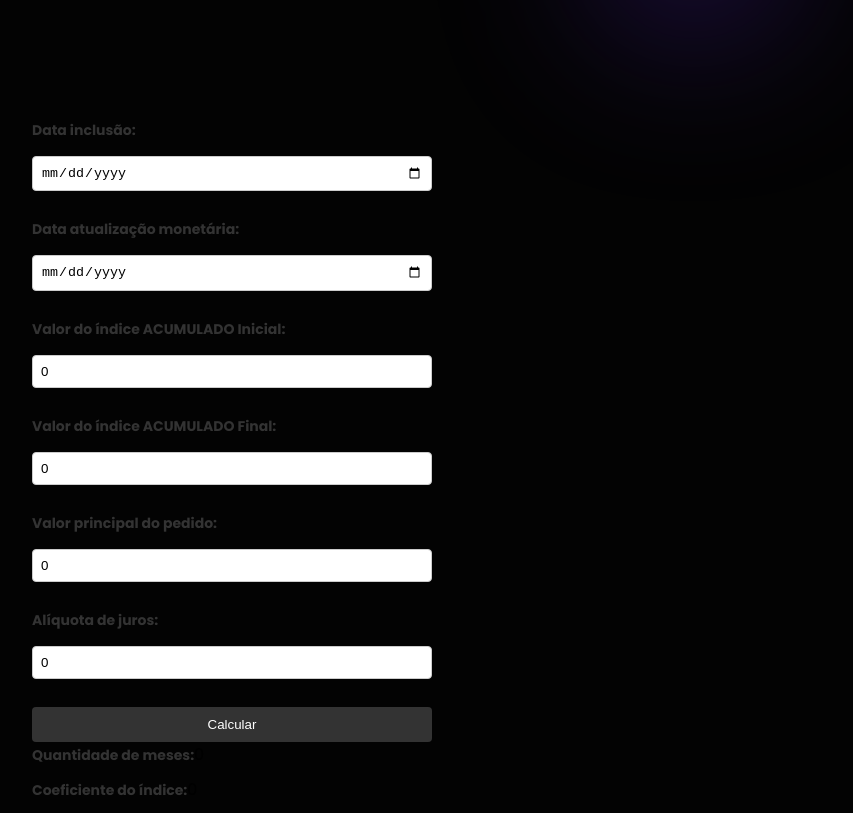
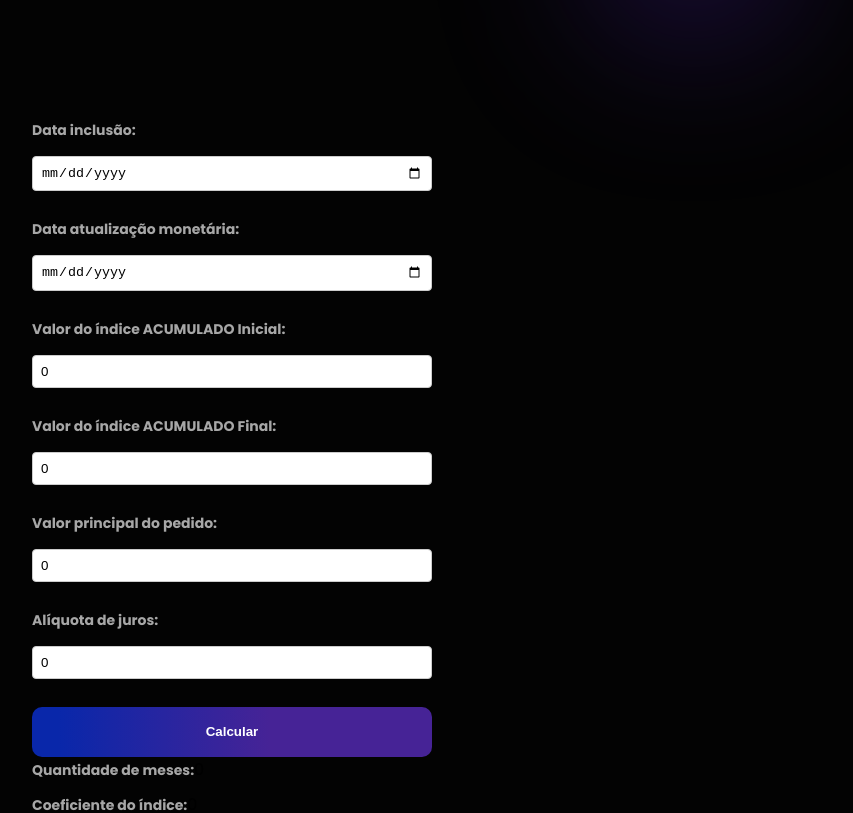
Before and after one commit to projetoschain/projeto-projuris-indices, a Next.js app: page / in a window 1280 px wide. Shown: the part 680-1493 px from the top of the page, without its empty margins (358-1211 px from the left). Built offline with nearby package versions, Linux system fonts and the light colour scheme.

Commit message:
ajustado campos calculadora

```diff
--- a/src/components/templates/Calc/sections/Calc/index.tsx
+++ b/src/components/templates/Calc/sections/Calc/index.tsx
@@ -8,6 +8,7 @@ import {
   CalcButton,
   CalcResult
 } from './styles';
+import Button from '@/src/components/Button';
 
 const Calc = () => {
   const [dataInclusao, setDataInclusao] = useState('');
@@ -84,7 +85,7 @@ const Calc = () => {
           />
         </CalcField>
 
-        <CalcButton onClick={handleCalculate}>Calcular</CalcButton>
+        <Button width={130} value=" Calcular" />
       </CalcForm>
 
       <CalcResult>
--- a/src/components/templates/Calc/sections/Calc/styles.ts
+++ b/src/components/templates/Calc/sections/Calc/styles.ts
@@ -71,7 +71,7 @@ export const CalcField = styled.div`
 `;
 
 export const CalcLabel = styled.label`
-  color: #333;
+  color: #a7a7a7;
   font-size: 14px;
   font-weight: bold;
   margin-bottom: 5px;
@@ -89,7 +89,7 @@ export const CalcInput = styled.input`
 export const CalcButton = styled.button`
   /* Estilos para o botão de cálculo */
   padding: 10px 20px;
-  background-color: #333;
+  background-color: #a7a7a7;
   color: #fff;
   border: none;
   border-radius: 4px;
```
